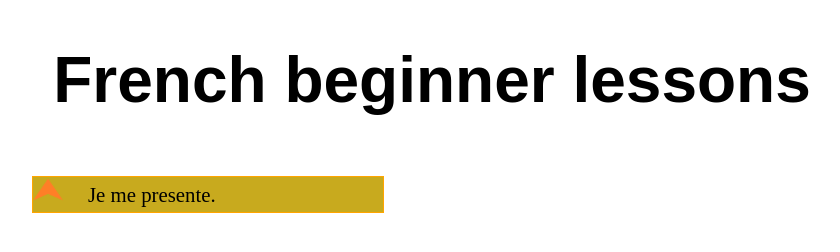
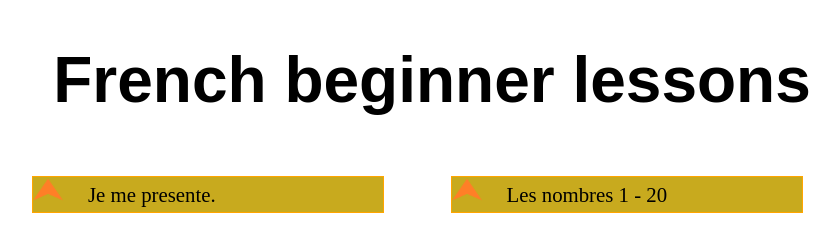
Before and after one commit to mikacheng/TheBonjourGroup, a plain HTML site: page index.html in a window 1280 px wide. Shown: the whole page, without its empty margins (240-1080 px from the left). Drawn offline with Linux system fonts and the light colour scheme.

Commit message:
nombresv1

```diff
--- a/index.html
+++ b/index.html
@@ -14,16 +14,16 @@
   </div>
   <div class="grid">
     <div><img src="files/images/menuLogo.png" width="30px" height="25px"><a href="files/HTML/jmpWord.html">Je me presente.</a></div>
-    <!-- <div><img src="files/images/menuLogo.png" width="30px" height="25px"><a href="files/HTML/payMenu.html">Les nationalitées</a></div>
-    <div><img src="files/images/menuLogo.png" width="30px" height="25px"><a href="files/HTML/familleMenu.html">Les membres de la famille</a></div>
-    <div><img src="files/images/menuLogo.png" width="30px" height="25px"><a href="files/HTML/lmMenu.html">la maison</a></div>
-
-    <div><img src="files/images/menuLogo.png" width="30px" height="25px"><a href="files/HTML/lesdatesMenu.html">Les dates</a></div>
-    <div><img src="files/images/menuLogo.png" width="30px" height="25px"><a href="files/HTML/cMenu.html">Les Couleurs</a></div>
-    <div><img src="files/images/menuLogo.png" width="30px" height="25px"><a href="files/HTML/aleMenu.html">A l'école</a></div>
-    <div><img src="files/images/menuLogo.png" width="30px" height="25px"><a href="files/HTML/activitéMenu.html">Mes activitées</a></div>
-    <div><img src="files/images/menuLogo.png" width="30px" height="25px"><a href="files/HTML/grammaireMenu.html">Grammaire</a></div>
-    <div><img src="files/images/menuLogo.png" width="30px" height="25px"><a href="Word Scramble Game/index.html">Scramble Word</a></div> -->
+    <div><img src="files/images/menuLogo.png" width="30px" height="25px"><a href="files/HTML/lesNombres.html">Les nombres 1 - 20</a></div>
+    <!-- <div><img src="files/images/menuLogo.png" width="30px" height="25px"><a href="files/HTML/familleMenu.html">Les membres de la famille</a></div> -->
+    <!-- <div><img src="files/images/menuLogo.png" width="30px" height="25px"><a href="files/HTML/lmMenu.html">la maison</a></div> -->
+   <!--  -->
+    <!-- <div><img src="files/images/menuLogo.png" width="30px" height="25px"><a href="files/HTML/lesdatesMenu.html">Les dates</a></div> -->
+    <!-- <div><img src="files/images/menuLogo.png" width="30px" height="25px"><a href="files/HTML/cMenu.html">Les Couleurs</a></div> -->
+    <!-- <div><img src="files/images/menuLogo.png" width="30px" height="25px"><a href="files/HTML/aleMenu.html">A l'école</a></div> -->
+    <!-- <div><img src="files/images/menuLogo.png" width="30px" height="25px"><a href="files/HTML/activitéMenu.html">Mes activitées</a></div> -->
+    <!-- <div><img src="files/images/menuLogo.png" width="30px" height="25px"><a href="files/HTML/grammaireMenu.html">Grammaire</a></div> -->
+    <!-- <div><img src="files/images/menuLogo.png" width="30px" height="25px"><a href="Word Scramble Game/index.html">Scramble Word</a></div> -->
     <!-- <div><img src="files/images/menuLogo.png" width="30px" height="25px"><a href="files/HTML/payQuestion.html">QUESTIONS</a></div> -->
 
   </div>
```
